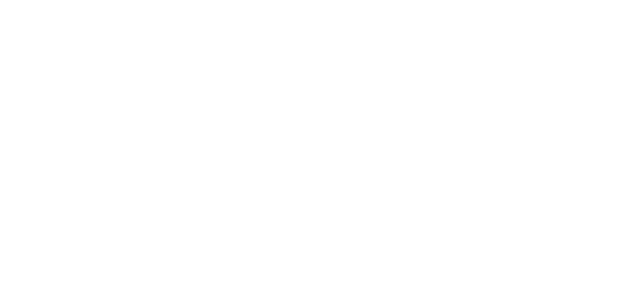
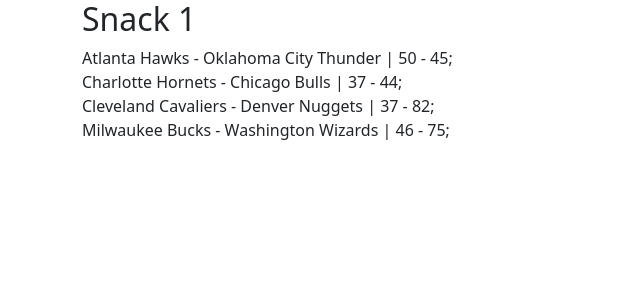
Before and after one commit to Riccardo-Potalivo/php-snacks-b1, a PHP site: page / in a window 1280 px wide. Before the commit the part shown is empty. Shown: the top 300 px of the page, without its empty margins (0-640 px from the left). Run offline with PHP 8.4, Linux system fonts and the light colour scheme.

Commit message:
snack-1-complete

```diff
--- a/index.php
+++ b/index.php
@@ -1,6 +1,33 @@
 <?php
 
-?>
+$partite = [
+    [
+        "squadra_casa" => "Atlanta Hawks",
+        "squadra_ospite" => "Oklahoma City Thunder",
+        "punti_casa" => "50",
+        "punti_ospite" => "45",
+    ],
+    [
+        "squadra_casa" => "Charlotte Hornets",
+        "squadra_ospite" => "Chicago Bulls",
+        "punti_casa" => "37",
+        "punti_ospite" => "44",
+    ],
+    [
+        "squadra_casa" => "Cleveland Cavaliers",
+        "squadra_ospite" => "Denver Nuggets",
+        "punti_casa" => "37",
+        "punti_ospite" => "82",
+    ],
+    [
+        "squadra_casa" => "Milwaukee Bucks",
+        "squadra_ospite" => "Washington Wizards",
+        "punti_casa" => "46",
+        "punti_ospite" => "75",
+    ],
+]
+
+    ?>
 
 <!DOCTYPE html>
 <html lang="en">
@@ -14,6 +41,16 @@
 </head>
 
 <body>
+    <!-- snack 1 -->
+    <div class="container">
+        <h2>Snack 1</h2>
+        <?php
+        foreach ($partite as $match) { ?>
+            <div>
+                <?php echo "{$match["squadra_casa"]} - {$match["squadra_ospite"]} | {$match["punti_casa"]} - {$match["punti_ospite"]}; " ?>
+            </div>
+        <?php } ?>
+    </div>
 
 </body>
 
```
